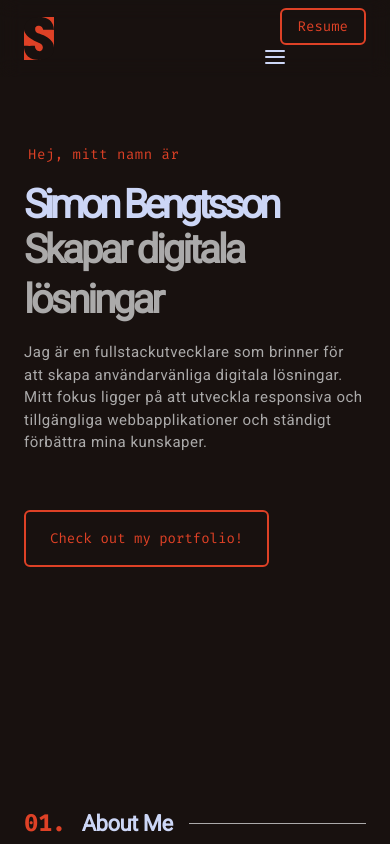
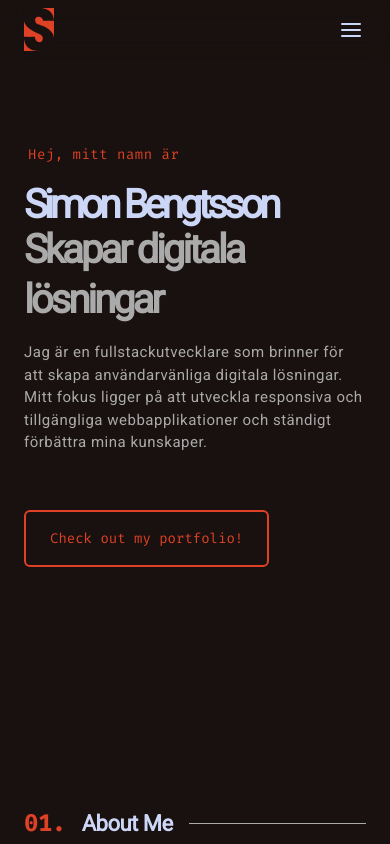
Before and after one commit to Sillen00/Portfolio_CV, a Next.js app: page / in a window 390 px wide. Shown: the top 844 px of the page. Built offline with nearby package versions, Linux system fonts and the light colour scheme.

Commit message:
resume button hidden mobile fix.

```diff
--- a/app/components/Header.tsx
+++ b/app/components/Header.tsx
@@ -35,7 +35,7 @@ const Header = () => {
       </Link>
 
       <nav>
-        <div className="flex gap-5">
+        <div className='flex gap-5'>
           <ul className={twMerge("gap-5 hidden md:flex items-center")}>
             {links.map(({ href, label }, index) => (
               <li key={href} className={"hover:text-secondary-color"}>
@@ -46,7 +46,7 @@ const Header = () => {
               </li>
             ))}
           </ul>
-          <Link href='./pdfs/Simon_Bengtsson_CV.pdf' target='_blank'>
+          <Link href='./pdfs/Simon_Bengtsson_CV.pdf' target='_blank' className='hidden md:block'>
             <OrangeOutlineBtn className='ml-5 px-4 py-1.5'>Resume</OrangeOutlineBtn>
           </Link>
         </div>
```
